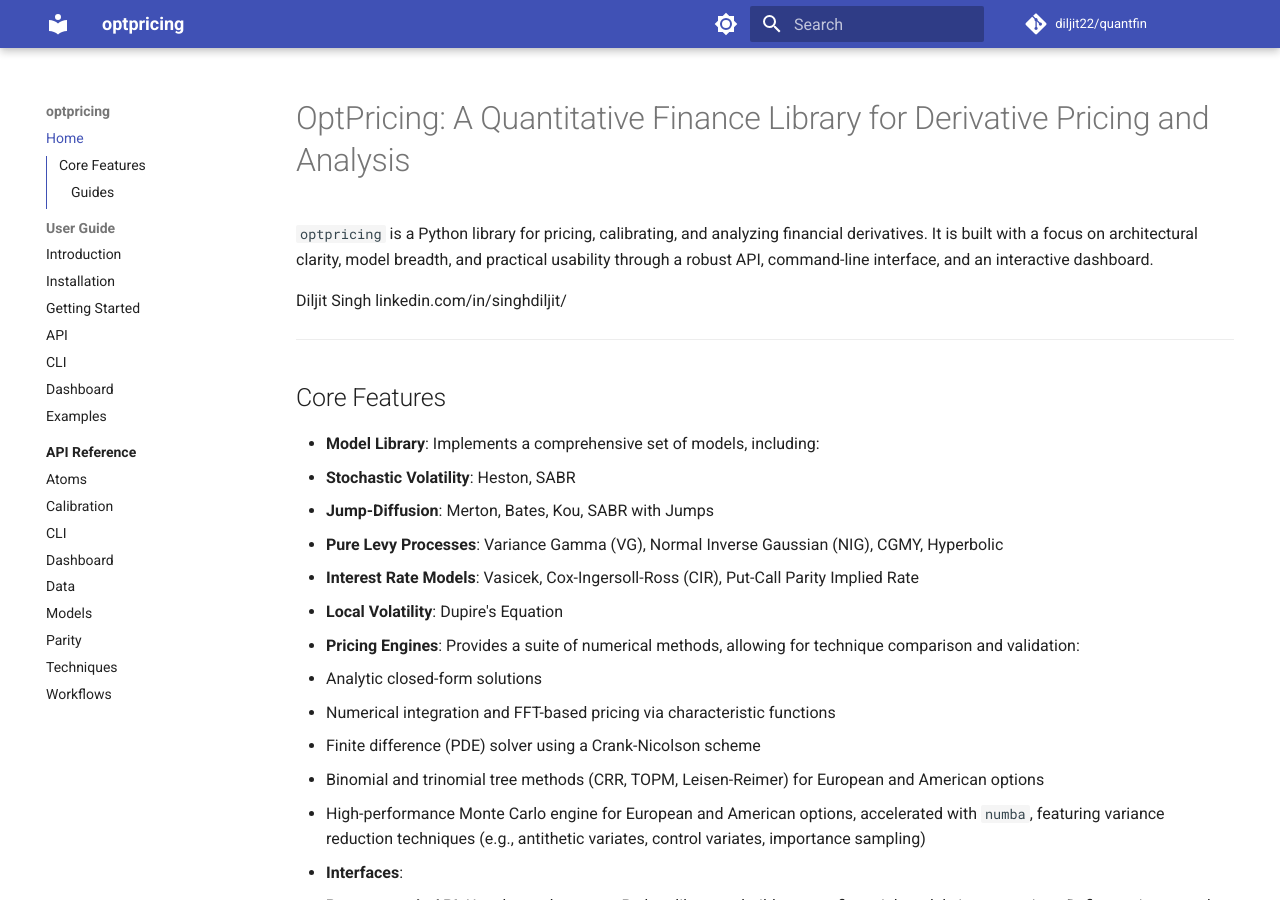
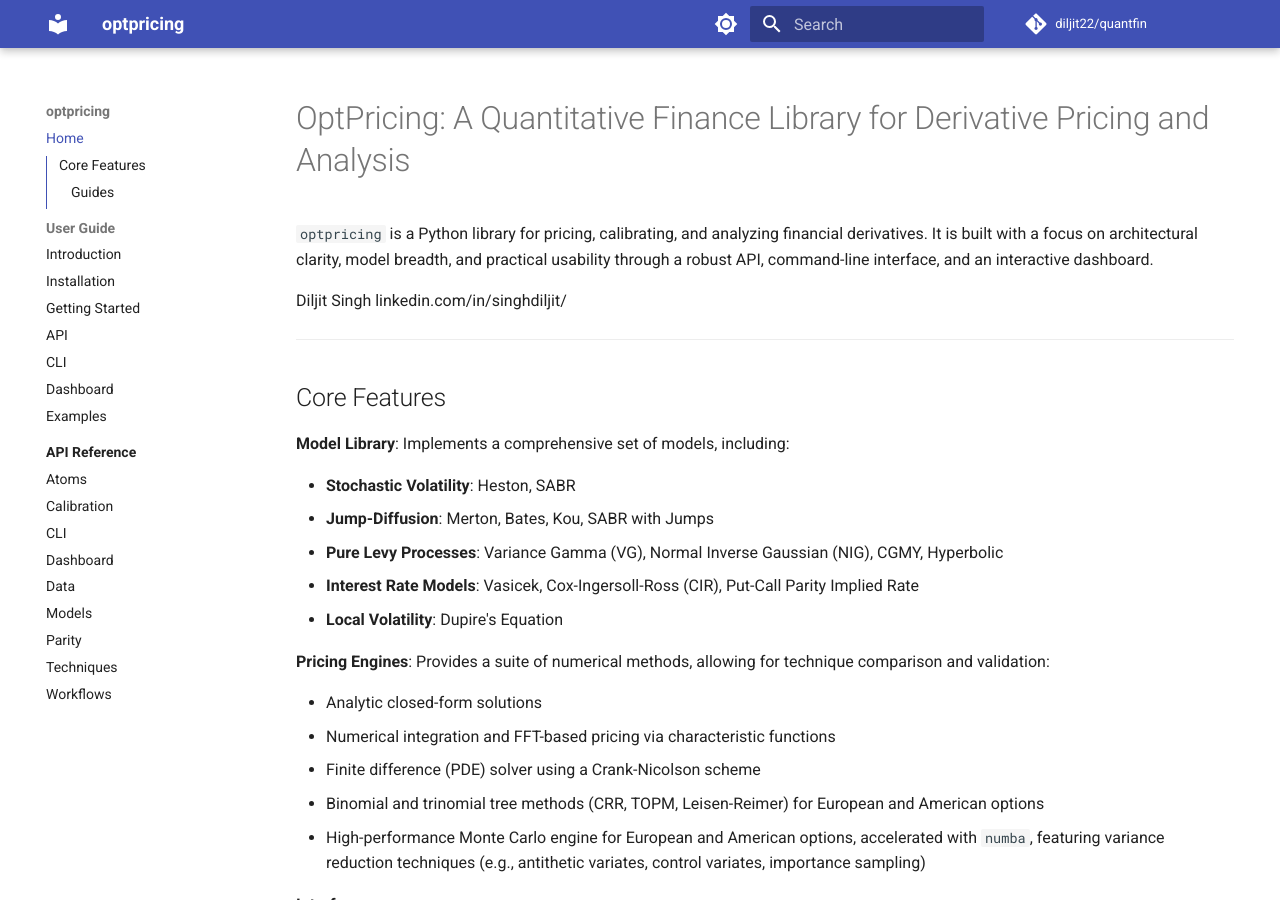
Before and after one commit to Diljit22/optpricing, an MkDocs documentation site: the page built from docs/index.md, in a window 1280 px wide and 900 px high. Built offline with MkDocs 1.6.1 and Material for MkDocs 9.7.7, drawn with Linux system fonts in a browser that asks for light colours; comment, search, counter and statistics services are not loaded.

```diff
--- a/docs/index.md
+++ b/docs/index.md
@@ -9,24 +9,27 @@
 
 ## Core Features
 
-* **Model Library**: Implements a comprehensive set of models, including:
-  * **Stochastic Volatility**: Heston, SABR
-  * **Jump-Diffusion**: Merton, Bates, Kou, SABR with Jumps
-  * **Pure Levy Processes**: Variance Gamma (VG), Normal Inverse Gaussian (NIG), CGMY, Hyperbolic
-  * **Interest Rate Models**: Vasicek, Cox-Ingersoll-Ross (CIR), Put-Call Parity Implied Rate
-  * **Local Volatility**: Dupire's Equation
+**Model Library**: Implements a comprehensive set of models, including:
 
-* **Pricing Engines**: Provides a suite of numerical methods, allowing for technique comparison and validation:
-  * Analytic closed-form solutions
-  * Numerical integration and FFT-based pricing via characteristic functions
-  * Finite difference (PDE) solver using a Crank-Nicolson scheme
-  * Binomial and trinomial tree methods (CRR, TOPM, Leisen-Reimer) for European and American options
-  * High-performance Monte Carlo engine for European and American options, accelerated with `numba`, featuring variance reduction techniques (e.g., antithetic variates, control variates, importance sampling)
+* **Stochastic Volatility**: Heston, SABR
+* **Jump-Diffusion**: Merton, Bates, Kou, SABR with Jumps
+* **Pure Levy Processes**: Variance Gamma (VG), Normal Inverse Gaussian (NIG), CGMY, Hyperbolic
+* **Interest Rate Models**: Vasicek, Cox-Ingersoll-Ross (CIR), Put-Call Parity Implied Rate
+* **Local Volatility**: Dupire's Equation
 
-* **Interfaces**:
-  * **Programmatic API**: Use the package as a Python library to build custom financial models in your scripts. Define options, stocks, rates, and models programmatically to compute prices and other metrics.
-  * **Command-Line Interface (CLI)**: A robust CLI for live pricing, data management, model calibration, and historical backtesting.
-  * **Interactive Dashboard (UI)**: A Streamlit application for visual analysis of option chains, implied volatility surfaces, and model calibrations.
+**Pricing Engines**: Provides a suite of numerical methods, allowing for technique comparison and validation:
+
+* Analytic closed-form solutions
+* Numerical integration and FFT-based pricing via characteristic functions
+* Finite difference (PDE) solver using a Crank-Nicolson scheme
+* Binomial and trinomial tree methods (CRR, TOPM, Leisen-Reimer) for European and American options
+* High-performance Monte Carlo engine for European and American options, accelerated with `numba`, featuring variance reduction techniques (e.g., antithetic variates, control variates, importance sampling)
+
+**Interfaces**:
+
+* **Programmatic API**: Use the package as a Python library to build custom financial models in your scripts. Define options, stocks, rates, and models programmatically to compute prices and other metrics.
+* **Command-Line Interface (CLI)**: A robust CLI for live pricing, data management, model calibration, and historical backtesting.
+* **Interactive Dashboard (UI)**: A Streamlit application for visual analysis of option chains, implied volatility surfaces, and model calibrations.
 
 * **Workflow Automation**: High-level classes that orchestrate complex tasks like daily calibration runs and out-of-sample performance evaluation.
 
```
Also changed, not shown: README.md (+1 -1 lines).
